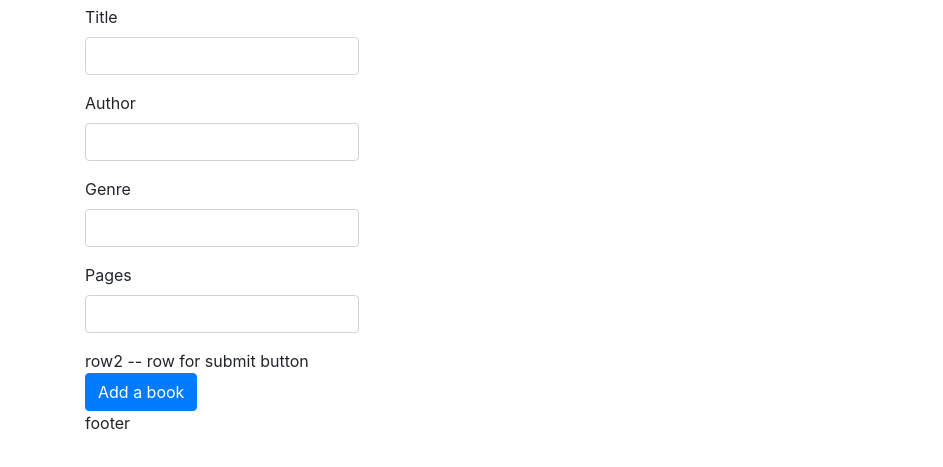
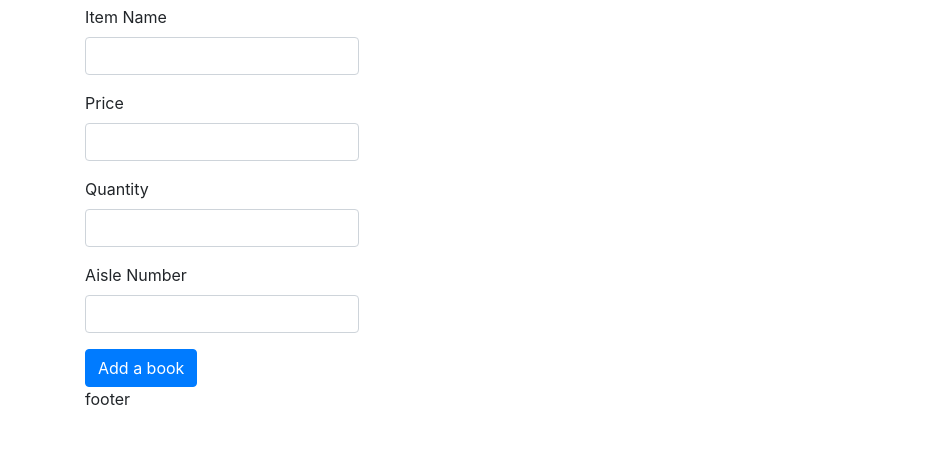
Before and after one commit to kayhern/groceryportal, a website: page public/all.html in a window 1280 px wide. Shown: the part 197-664 px from the top of the page, without its empty margins (0-943 px from the left). Drawn offline with nearby package versions, Linux system fonts and the light colour scheme.

Commit message:
renamed view.himt to index.html

```diff
--- a/public/all.html
+++ b/public/all.html
@@ -58,40 +58,39 @@
             <br>
             <form action="" method="POST" role="form">
                 <div class="form-group">
-                    <label form"">Title</label>
-                    <input type="text" class="form-control" id="title" placeholder="">
+                    <label form"">Item Name</label>
+                    <input type="text" class="form-control" id="item_name" placeholder="">
                 </div>
 
                 <div class="form-group">
-                    <label form"">Author</label>
-                    <input type="text" class="form-control" id="author" placeholder="">
+                    <label form"">Price</label>
+                    <input type="text" class="form-control" id="price" placeholder="">
                 </div>
 
                 <div class="form-group">
-                    <label form"">Genre</label>
-                    <input type="text" class="form-control" id="genre" placeholder="">
+                    <label form"">Quantity</label>
+                    <input type="text" class="form-control" id="Quantity" placeholder="">
                 </div>
 
                 <div class="form-group">
-                    <label form"">Pages</label>
-                    <input type="text" class="form-control" id="pages" placeholder="">
+                    <label form"">Aisle Number</label>
+                    <input type="text" class="form-control" id="aisle_number" placeholder="">
                 </div>
             </form>
 
             <br>
 
-
             <!--end div  row1-->
 
             <div class="row container">
-                <p1>row2 -- row for submit button</p1>
+                <div class="text-right">
+                    <button type="submit" class="btn btn-primary btn-md" id="add-btn">
+                        <span class glyphicon glyphicon-book"></span> Add a book
+                    </button>
+
+                </div>
             </div>
-            <div class="text-right">
-                <button type="submit" class="btn btn-primary btn-md" id="add-btn">
-                    <span class glyphicon glyphicon-book"></span> Add a book
-                </button>
 
-            </div>
         </div>
         <!--end div for main-->
 
```
Also changed, not shown: public/index.html (renamed from public/view.html), public/js/index.js (renamed from public/js/view.js).
